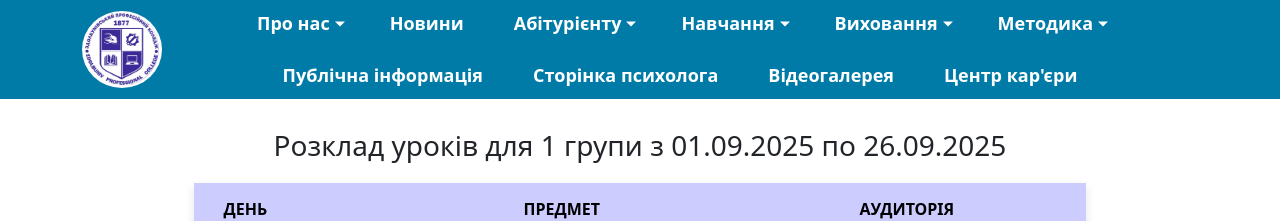
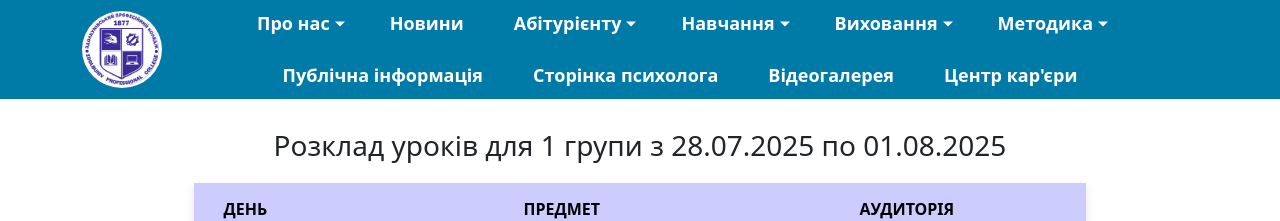
Before and after one commit to Ola1nfo/zpk_site, a React (Vite) app in the folder zpk_site/: page /rozklad/1 in a window 1280 px wide. Shown: the top 221 px of the page. Built offline with nearby package versions, Linux system fonts and the light colour scheme.

Commit message:
update atestatsia

```diff
--- a/zpk_site/src/pages/Metodyka/Atestasia/Atestasia.tsx
+++ b/zpk_site/src/pages/Metodyka/Atestasia/Atestasia.tsx
@@ -22,11 +22,11 @@ export default function Atestasia() {
     },
     {
       title: "Список чергової атестації",
-      link: skladKomisii,
+      link: spusokChergovo,
     },
     {
       title: "Персональний склад атестаційної комісії",
-      link: spusokChergovo,
+      link: skladKomisii,
     },
   ];
 
--- a/zpk_site/src/pages/Study/RozkladUrokiv/RozkladGroup.tsx
+++ b/zpk_site/src/pages/Study/RozkladUrokiv/RozkladGroup.tsx
@@ -1,21 +1,52 @@
+/* eslint-disable @typescript-eslint/no-explicit-any */
 import './RozkladGroup.scss'
 import { useNavigate, useParams } from 'react-router-dom'
-import Header from "../../../components/Header/Header"
-import Footer from "../../../components/Footer/Footer"
-import schedules from "../../../json/schedules.json"
+import Header from '../../../components/Header/Header'
+import Footer from '../../../components/Footer/Footer'
+import { useEffect, useState } from 'react'
 
 export default function RozkladGroup() {
-    const { groupId } = useParams();
-    const navigate = useNavigate();
+	const { groupId } = useParams()
+	const navigate = useNavigate()
 
-    const scheduleForGroup = schedules[groupId as keyof typeof schedules] || [];
+	const [scheduleForGroup, setScheduleForGroup] = useState<any[]>([])
+
+	useEffect(() => {
+		const fetchSchedulesJSONData = async () => {
+			const json = await fetch('/schedules.json').then((r) => r.json())
+			console.log(json, scheduleForGroup)
+			setScheduleForGroup(json[groupId as keyof typeof json] || [])
+		}
+		fetchSchedulesJSONData()
+	}, [])
+
+	const formatDate = () => {
+		const today = new Date()
+		const dayOfWeek = today.getDay()
+
+		const monday = new Date(today)
+		monday.setDate(today.getDate() - ((dayOfWeek + 6) % 7))
+
+		const friday = new Date(monday)
+		friday.setDate(monday.getDate() + 4)
+
+		const mondayDd = String(monday.getDate()).padStart(2, '0')
+		const mondayMm = String(monday.getMonth() + 1).padStart(2, '0')
+		const mondayYyyy = monday.getFullYear()
+
+		const fridayDd = String(friday.getDate()).padStart(2, '0')
+		const fridayMm = String(friday.getMonth() + 1).padStart(2, '0')
+		const fridayYyyy = friday.getFullYear()
+
+		return `${mondayDd}.${mondayMm}.${mondayYyyy} по ${fridayDd}.${fridayMm}.${fridayYyyy}`
+	}
 
 	return (
 		<div>
-            <Header/>
+			<Header />
 			<div className="container rozklad-group">
 				<h2>
-                    Розклад уроків для {groupId} групи з 01.09.2025 по 26.09.2025
+					Розклад уроків для {groupId} групи з {formatDate()}
 				</h2>
 
 				{scheduleForGroup.length > 0 ? (
@@ -30,13 +61,13 @@ export default function RozkladGroup() {
 						<tbody>
 							{scheduleForGroup.map((dayBlock, dayIndex) => (
 								<>
-                            {dayBlock.lessons.map((lesson, lessonIndex) => {
+									{dayBlock.lessons.map((lesson: any, lessonIndex: number) => {
 										const isLastLesson =
-                                lessonIndex === dayBlock.lessons.length - 1;
+											lessonIndex === dayBlock.lessons.length - 1
 										return (
 											<tr
 												key={`${dayIndex}-${lessonIndex}`}
-                                className={isLastLesson ? "day-separator" : ""}
+												className={isLastLesson ? 'day-separator' : ''}
 											>
 												{lessonIndex === 0 && (
 													<td
@@ -50,7 +81,7 @@ export default function RozkladGroup() {
 												<td data-label="Предмет">{lesson.subject}</td>
 												<td data-label="Аудиторія">{lesson.room}</td>
 											</tr>
-                            );
+										)
 									})}
 								</>
 							))}
@@ -64,7 +95,7 @@ export default function RozkladGroup() {
 					Повернутися назад
 				</button>
 			</div>
-            <Footer/>
+			<Footer />
 		</div>
 	)
 }
```
Also changed, not shown: zpk_site/public/schedules.json (renamed from zpk_site/src/json/schedules.json). Lines whose indentation alone changed are shown as unchanged.
